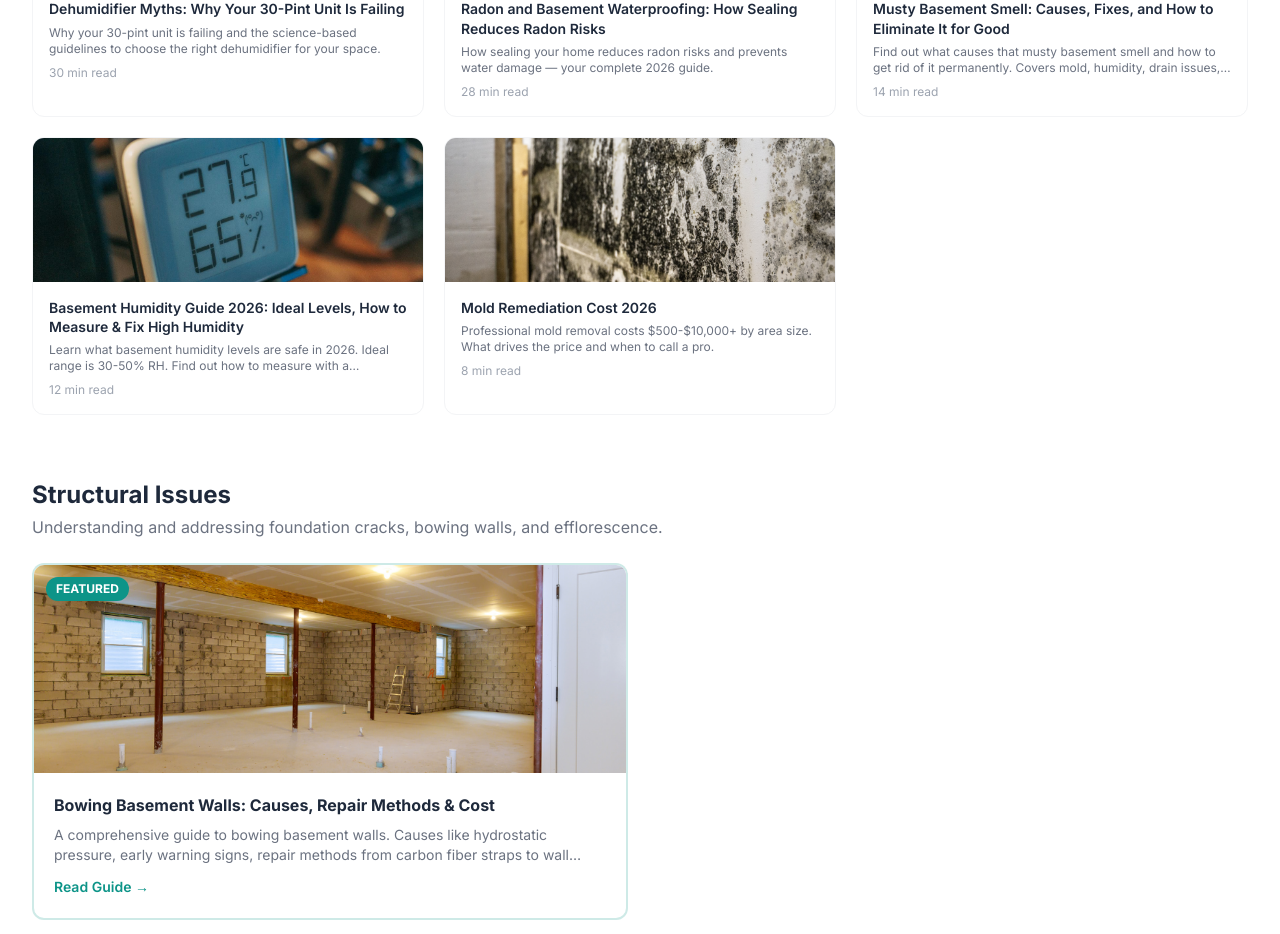
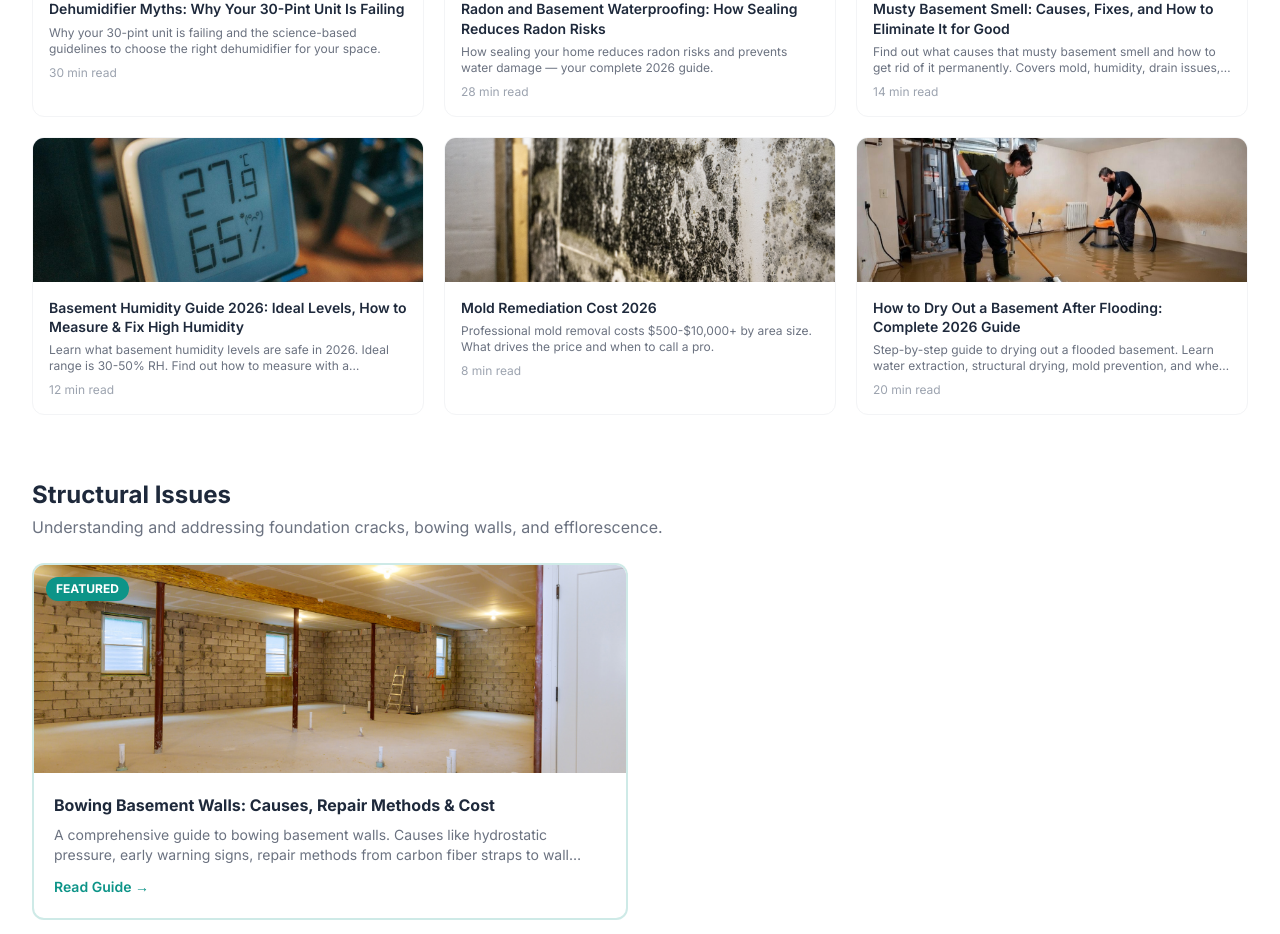
Before and after one commit to thebasementguide2026/basement-guide, a Next.js app: page /guides in a window 1280 px wide. Shown: the part 4000-4934 px from the top of the page. Built offline with nearby package versions, Linux system fonts and the light colour scheme.

Commit message:
Add how-to-dry-out-basement-after-flooding to guides page health-safety section

```diff
--- a/app/guides/page.tsx
+++ b/app/guides/page.tsx
@@ -34,7 +34,7 @@ const sections = [
     id: 'health-safety',
     title: 'Health & Safety',
     description: 'Protect your family from mold, radon, high humidity, and poor air quality.',
-    slugs: ['how-to-prevent-basement-mold', 'dehumidifier-myths', 'radon-and-basement-waterproofing', 'musty-basement-smell', 'basement-humidity-guide', 'mold-remediation-cost'],
+    slugs: ['how-to-prevent-basement-mold', 'dehumidifier-myths', 'radon-and-basement-waterproofing', 'musty-basement-smell', 'basement-humidity-guide', 'mold-remediation-cost', 'how-to-dry-out-basement-after-flooding'],
     featured: ['how-to-prevent-basement-mold'],
   },
   {
```
